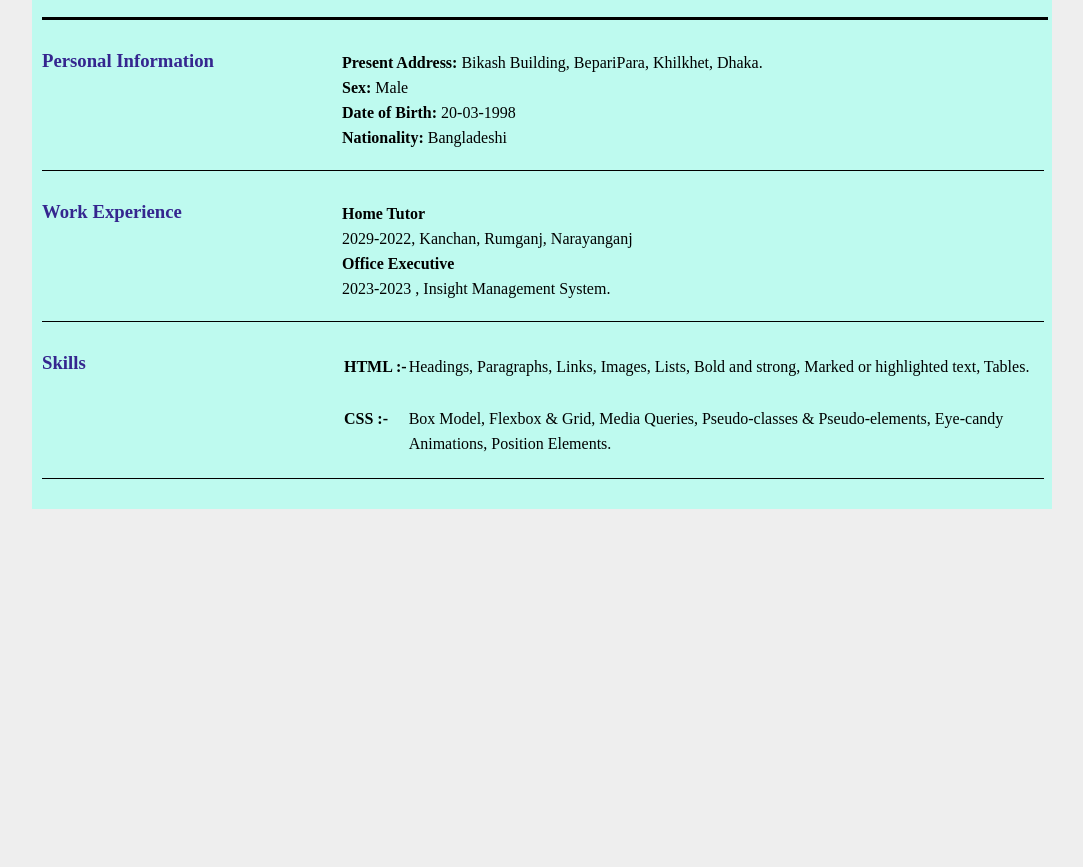
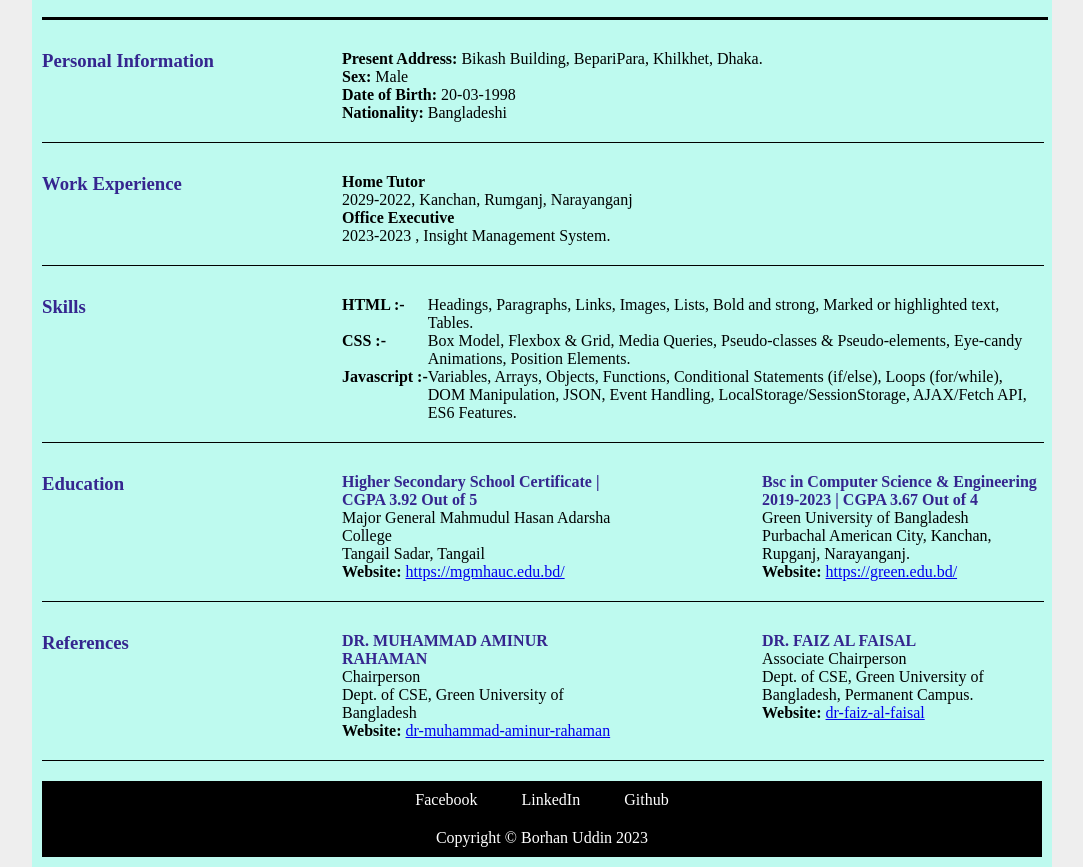
Before and after one commit to BorhanBappy/HTMLCSSCVproject, a website built with Vite: page index.html in a window 1280 px wide. Shown: the part 113-980 px from the top of the page, without its empty margins (98-1181 px from the left). Before the commit the page ends 800 px from the top, so only its background shows below. Built offline with nearby package versions, Linux system fonts and the light colour scheme.

Commit message:
Fianl CV

```diff
--- a/index.html
+++ b/index.html
@@ -77,7 +77,7 @@
             <div class="right-div">
               <table style="width: 100%">
                 <tr>
-                  <td style="white-space: nowrap"><strong>HTML :-</strong></td>
+                  <td><strong>HTML :-</strong></td>
                   <td>
                     Headings, Paragraphs, Links, Images, Lists, Bold and strong,
                     Marked or highlighted text, Tables.
@@ -86,9 +86,20 @@
 
                 <tr>
                   <td><strong>CSS :-</strong></td>
-                  <td><br>
+                  <td>
                     Box Model, Flexbox & Grid, Media Queries, Pseudo-classes &
                     Pseudo-elements, Eye-candy Animations, Position Elements.
+                  </td>
+                </tr>
+                <tr>
+                  <td style="white-space: nowrap">
+                    <strong>Javascript :- </strong>
+                  </td>
+                  <td>
+                    Variables, Arrays, Objects, Functions, Conditional
+                    Statements (if/else), Loops (for/while), DOM Manipulation,
+                    JSON, Event Handling, LocalStorage/SessionStorage,
+                    AJAX/Fetch API, ES6 Features.
                   </td>
                 </tr>
               </table>
@@ -99,10 +110,87 @@
         <!-- div clearing -->
         <div class="div-clear"></div>
         <hr class="common-hr" />
+        <!-- Education Section Start -->
+        <section id="Education">
+          <div class="content">
+            <div class="left-div"><h3>Education</h3></div>
+            <div class="right-div">
+              <div class="right-div-right">
+                <h4>
+                  Higher Secondary School Certificate | CGPA 3.92 Out of 5
+                </h4>
+                Major General Mahmudul Hasan Adarsha College <br />
+                Tangail Sadar, Tangail<br />
+                <strong>Website:</strong>
+                <a href="https://mgmhauc.edu.bd/" target="_blank"
+                  >https://mgmhauc.edu.bd/</a
+                >
+              </div>
+              <div class="right-div-left">
+                <h4>
+                  Bsc in Computer Science & Engineering 2019-2023 | CGPA 3.67
+                  Out of 4
+                </h4>
+                Green University of Bangladesh <br />
+                Purbachal American City, Kanchan, Rupganj, Narayanganj. <br />
+                <strong>Website:</strong>
+                <a href="https://green.edu.bd/" target="_blank"
+                  >https://green.edu.bd/</a
+                >
+              </div>
+            </div>
+          </div>
+        </section>
+        <!-- div clearing -->
+        <div class="div-clear"></div>
+        <hr class="common-hr" />
+        <!-- Education Section End -->
+        <!-- Reference  Start -->
+        <section id="reference-section">
+          <div class="content">
+            <div class="left-div">
+              <h3>References</h3>
+            </div>
+            <div class="right-div">
+              <div class="right-div-right">
+                <h4>DR. MUHAMMAD AMINUR RAHAMAN</h4>
+                Chairperson<br />
+                Dept. of CSE, Green University of Bangladesh <br />
+                <strong>Website:</strong>
+                <a
+                  href="https://green.edu.bd/faculty-profile/dept-of-cse/dr-muhammad-aminur-rahaman/"
+                  target="_blank"
+                  >dr-muhammad-aminur-rahaman</a
+                >
+              </div>
+              <div class="right-div-left">
+                <h4>DR. FAIZ AL FAISAL</h4>
+                Associate Chairperson<br />
+                Dept. of CSE, Green University of Bangladesh, Permanent Campus.
+                <br />
+                <strong>Website:</strong>
+                <a
+                  href="https://green.edu.bd/faculty-profile/dept-of-cse/dr-faiz-al-faisal/ "
+                  target="_blank"
+                  >dr-faiz-al-faisal</a
+                >
+              </div>
+            </div>
+          </div>
+        </section>
+        <!-- Reference End -->
+        <!-- div clearing -->
+        <div class="div-clear"></div>
+        <hr class="common-hr" />
       </main>
       <!-- Main End -->
       <!-- Footer Start -->
-      <footer></footer>
+      <footer class="bottom-container">
+        <a  href="https://web.facebook.com/bappy.hasan.523/" target="_blank">Facebook</a>
+        <a href="https://www.linkedin.com/in/borhan-uddin-bappy-537a3417b/" target="_blank">LinkedIn</a>
+        <a href="https://github.com/BorhanBappy" target="_blank">Github</a>
+      <p>Copyright &copy; Borhan Uddin 2023</p>
+      </footer>
       <!-- Footer End -->
     </div>
     <!-- Container End -->
--- a/style.css
+++ b/style.css
@@ -58,7 +58,7 @@ hr {
 #personal-section {
 }
 .content {
-    margin-bottom: 30px;
+  margin-bottom: 30px;
 }
 .left-div {
   width: 30%;
@@ -67,7 +67,16 @@ hr {
 .right-div {
   width: 70%;
   float: left;
-  line-height: 25px;
+  /*  This line height basically used for line space after break one line to another */
+  /* line-height: 25px;   */
+}
+.right-div-right {
+  width: 40%;
+  float: left;
+}
+.right-div-left {
+  width: 40%;
+  float: right;
 }
 .common-hr {
   border: solid black 1px;
@@ -75,3 +84,25 @@ hr {
   width: 100%;
   margin: 20px auto;
 }
+table {
+  border-collapse: collapse;
+}
+
+td {
+  vertical-align: top;
+  text-align: left;
+}
+.bottom-container {
+  background-color: black;
+  text-align: center;
+  padding: 10px;
+}
+.bottom-container a {
+  color: white;
+  text-decoration: none;
+  margin: 20px;
+}
+.bottom-container p {
+  color: white;
+  margin-top: 20px;
+}
```
